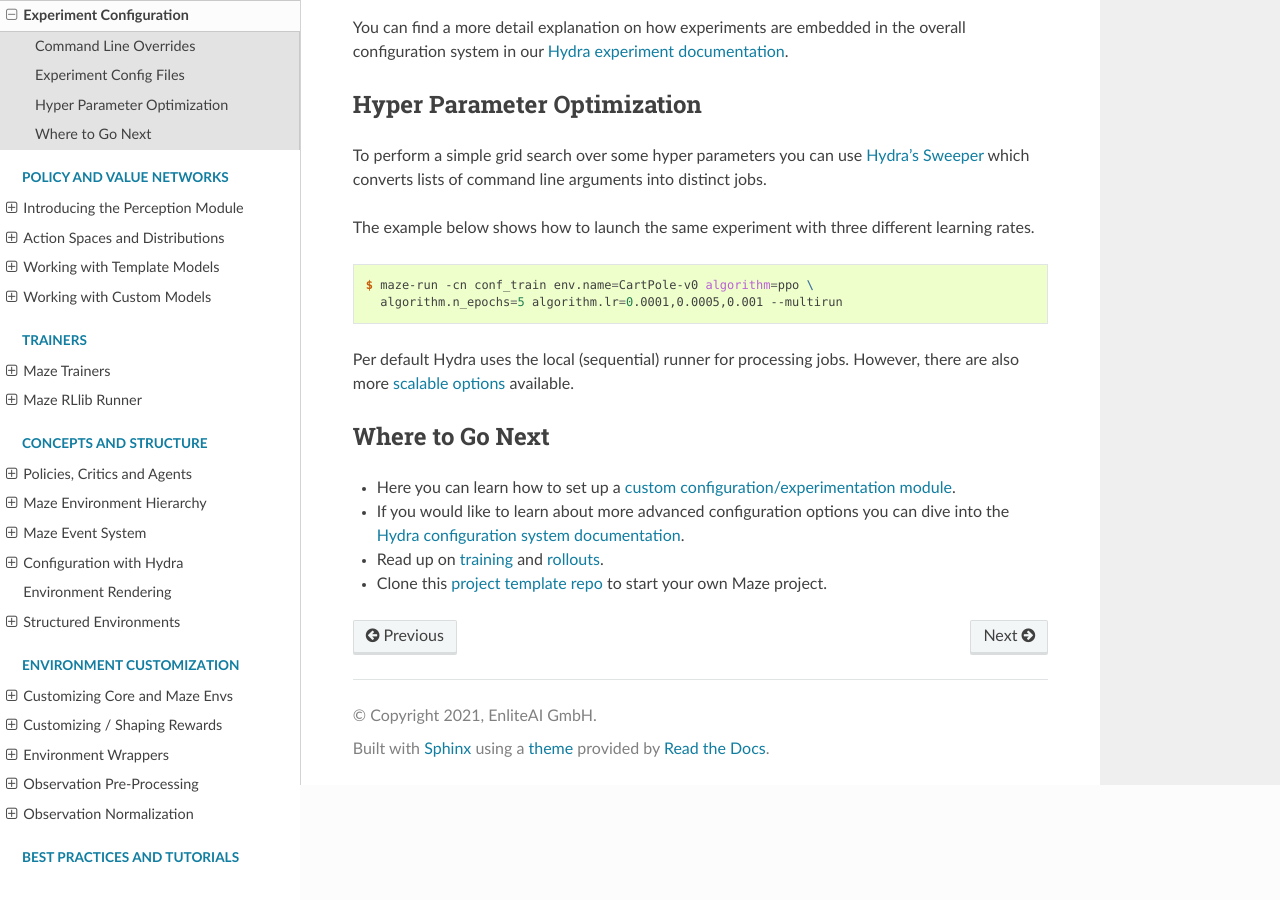
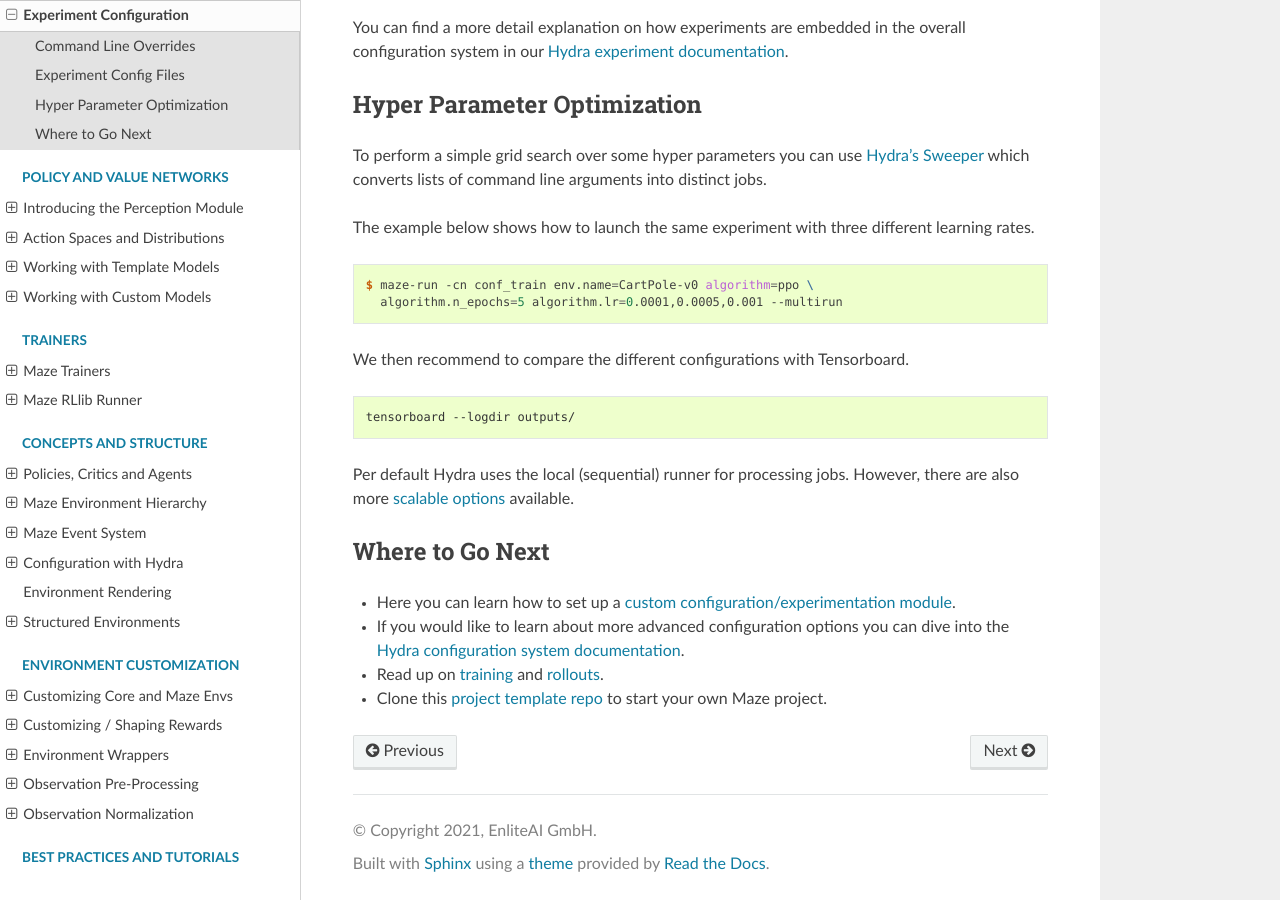
Before and after one commit to enlite-ai/maze, a Sphinx documentation site: the page built from docs/source/workflow/experimenting.rst, in a window 1280 px wide and 900 px high, scrolled down 1245 px. Built offline with Sphinx 7.4.7 and the Read the Docs theme 2.0.0, drawn with Linux system fonts in a browser that asks for light colours.

```diff
--- a/docs/source/workflow/experimenting.rst
+++ b/docs/source/workflow/experimenting.rst
@@ -75,6 +75,12 @@
     $ maze-run -cn conf_train env.name=CartPole-v0 algorithm=ppo \
       algorithm.n_epochs=5 algorithm.lr=0.0001,0.0005,0.001 --multirun
 
+We then recommend to compare the different configurations with Tensorboard.
+
+.. code:: console
+
+    tensorboard --logdir outputs/
+
 Per default Hydra uses the local (sequential) runner for processing jobs.
 However, there are also more `scalable options <https://hydra.cc/docs/next/plugins/joblib_launcher>`_ available.
 
```
Also changed, not shown: 2 other files.
